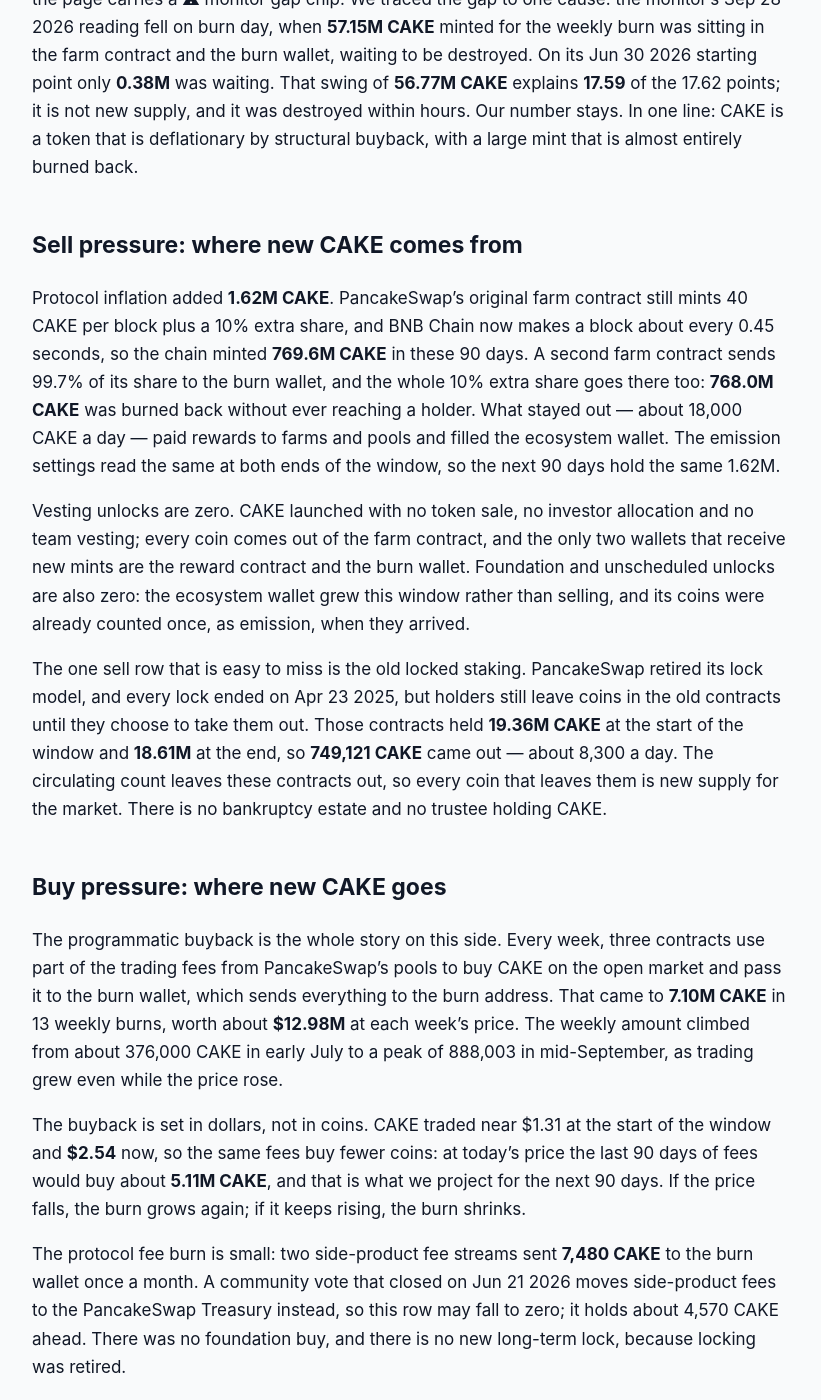
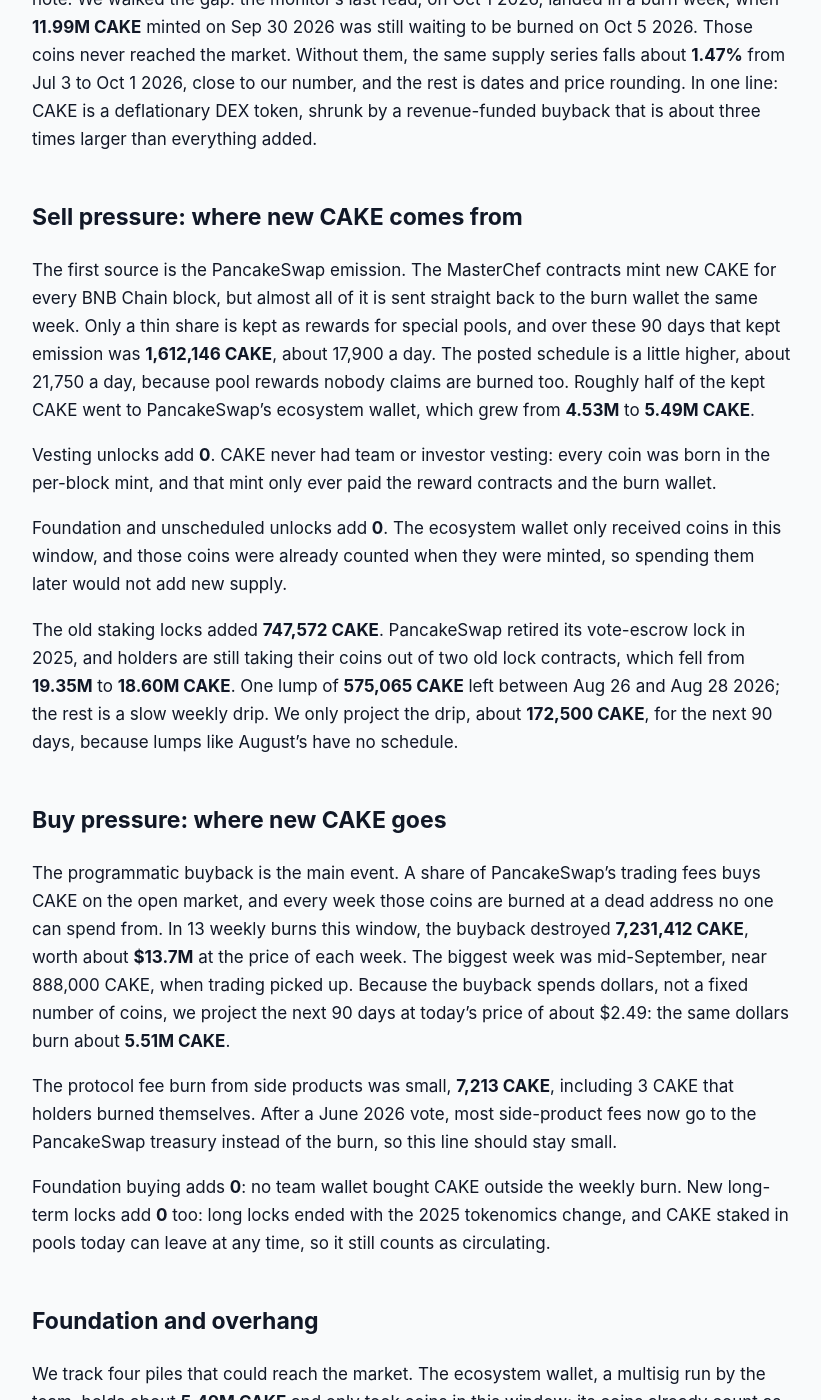
Before and after one commit to jeevansongmy-spec/mrnasdog-articles, a Jekyll site: the page built from crypto/cake-pressure-framework.md, in a window 1280 px wide and 1400 px high, scrolled down 557 px. Shown: the whole window, without its empty margins (228-1049 px from the left). Built offline with Jekyll 4.4.1, drawn with Linux system fonts in a browser that asks for light colours; some of the changed text lies outside the part shown.

Commit message:
publish: crypto/cake-pressure-framework

```diff
--- a/crypto/cake-pressure-framework.md
+++ b/crypto/cake-pressure-framework.md
@@ -1,6 +1,6 @@
 ---
-title: "CAKE Inflation Analysis · September 2026 · Supply shrinking · projected to keep shrinking"
-description: "CAKE supply is shrinking: PancakeSwap's fee buyback burned 7.11M CAKE against 2.37M new, net −1.49% over 90 days and about −0.86% expected in the next 90 days."
+title: "CAKE Inflation Analysis · October 2026 · Supply shrinking · projected to keep shrinking"
+description: "CAKE supply is shrinking: PancakeSwap's weekly fee buyback burned 7.23M CAKE against 2.36M added, net -1.53% over 90 days and about -1.17% expected next."
 canonical_url: "https://mrnasdog.com/research/cake/inflation"
 tags: ["crypto", "cake", "pancakeswap", "defi"]
 published: true
@@ -8,50 +8,52 @@ published: true
 
 > Originally published at **[mrnasdog.com/research/cake/inflation](https://mrnasdog.com/research/cake/inflation)** by MrNasdog.
 
-# CAKE Inflation Analysis · September 2026 · Supply shrinking · projected to keep shrinking
+# CAKE Inflation Analysis · October 2026 · Supply shrinking · projected to keep shrinking
 
-CAKE supply is shrinking. Over the 90 days to Sep 29 2026, PancakeSwap’s fee buyback and fee burns destroyed **7.11M CAKE**, while only **2.37M CAKE** of new supply reached the market, so the circulating supply of **318.69M** fell by **1.49%**. The farm contract mints far more than that — 44 CAKE every block — but almost all of it is burned back each week before it reaches anyone. Because the buyback is set in dollars and CAKE now costs more, we expect a smaller shrink of about **0.86%** in the next 90 days.
+PancakeSwap's CAKE supply is shrinking. Over the 90 days to Oct 5 2026 the weekly fee buyback burned **7.23M CAKE**, while pool rewards and old staking locks added **2.36M CAKE**, so the float fell by a net **1.53%**. At today's price the same buyback dollars burn about **5.51M CAKE** in the next 90 days, for a projected **−1.17%**. The supply cap is **400M CAKE**, and today about **336M** exist.
 
 ## The verdict, in one paragraph
 
-Our ledger puts CAKE’s net supply change at **−1.49%** over the last 90 days and **−0.86%** for the next 90 days. The inflation monitor reads **+16.13%**, a gap of **17.62 percentage points**, so the page carries a ⚠ monitor gap chip. We traced the gap to one cause: the monitor’s Sep 28 2026 reading fell on burn day, when **57.15M CAKE** minted for the weekly burn was sitting in the farm contract and the burn wallet, waiting to be destroyed. On its Jun 30 2026 starting point only **0.38M** was waiting. That swing of **56.77M CAKE** explains **17.59** of the 17.62 points; it is not new supply, and it was destroyed within hours. Our number stays. In one line: CAKE is a token that is deflationary by structural buyback, with a large mint that is almost entirely burned back.
+Our ledger reads CAKE at **−1.53%** net over the last 90 days and **−1.17%** projected for the next 90, on a circulating supply of **318.31M CAKE**. The inflation monitor reads **+2.55%**, a gap of **4.08 percentage points**, which is over our 0.5-point line, so the page carries a ⚠ monitor gap note. We walked the gap: the monitor's last read, on Oct 1 2026, landed in a burn week, when **11.99M CAKE** minted on Sep 30 2026 was still waiting to be burned on Oct 5 2026. Those coins never reached the market. Without them, the same supply series falls about **1.47%** from Jul 3 to Oct 1 2026, close to our number, and the rest is dates and price rounding. In one line: CAKE is a deflationary DEX token, shrunk by a revenue-funded buyback that is about three times larger than everything added.
 
 ## Sell pressure: where new CAKE comes from
 
-Protocol inflation added **1.62M CAKE**. PancakeSwap’s original farm contract still mints 40 CAKE per block plus a 10% extra share, and BNB Chain now makes a block about every 0.45 seconds, so the chain minted **769.6M CAKE** in these 90 days. A second farm contract sends 99.7% of its share to the burn wallet, and the whole 10% extra share goes there too: **768.0M CAKE** was burned back without ever reaching a holder. What stayed out — about 18,000 CAKE a day — paid rewards to farms and pools and filled the ecosystem wallet. The emission settings read the same at both ends of the window, so the next 90 days hold the same 1.62M.
+The first source is the PancakeSwap emission. The MasterChef contracts mint new CAKE for every BNB Chain block, but almost all of it is sent straight back to the burn wallet the same week. Only a thin share is kept as rewards for special pools, and over these 90 days that kept emission was **1,612,146 CAKE**, about 17,900 a day. The posted schedule is a little higher, about 21,750 a day, because pool rewards nobody claims are burned too. Roughly half of the kept CAKE went to PancakeSwap's ecosystem wallet, which grew from **4.53M** to **5.49M CAKE**.
 
-Vesting unlocks are zero. CAKE launched with no token sale, no investor allocation and no team vesting; every coin comes out of the farm contract, and the only two wallets that receive new mints are the reward contract and the burn wallet. Foundation and unscheduled unlocks are also zero: the ecosystem wallet grew this window rather than selling, and its coins were already counted once, as emission, when they arrived.
+Vesting unlocks add **0**. CAKE never had team or investor vesting: every coin was born in the per-block mint, and that mint only ever paid the reward contracts and the burn wallet.
 
-The one sell row that is easy to miss is the old locked staking. PancakeSwap retired its lock model, and every lock ended on Apr 23 2025, but holders still leave coins in the old contracts until they choose to take them out. Those contracts held **19.36M CAKE** at the start of the window and **18.61M** at the end, so **749,121 CAKE** came out — about 8,300 a day. The circulating count leaves these contracts out, so every coin that leaves them is new supply for the market. There is no bankruptcy estate and no trustee holding CAKE.
+Foundation and unscheduled unlocks add **0**. The ecosystem wallet only received coins in this window, and those coins were already counted when they were minted, so spending them later would not add new supply.
+
+The old staking locks added **747,572 CAKE**. PancakeSwap retired its vote-escrow lock in 2025, and holders are still taking their coins out of two old lock contracts, which fell from **19.35M** to **18.60M CAKE**. One lump of **575,065 CAKE** left between Aug 26 and Aug 28 2026; the rest is a slow weekly drip. We only project the drip, about **172,500 CAKE**, for the next 90 days, because lumps like August's have no schedule.
 
 ## Buy pressure: where new CAKE goes
 
-The programmatic buyback is the whole story on this side. Every week, three contracts use part of the trading fees from PancakeSwap’s pools to buy CAKE on the open market and pass it to the burn wallet, which sends everything to the burn address. That came to **7.10M CAKE** in 13 weekly burns, worth about **$12.98M** at each week’s price. The weekly amount climbed from about 376,000 CAKE in early July to a peak of 888,003 in mid-September, as trading grew even while the price rose.
+The programmatic buyback is the main event. A share of PancakeSwap's trading fees buys CAKE on the open market, and every week those coins are burned at a dead address no one can spend from. In 13 weekly burns this window, the buyback destroyed **7,231,412 CAKE**, worth about **$13.7M** at the price of each week. The biggest week was mid-September, near 888,000 CAKE, when trading picked up. Because the buyback spends dollars, not a fixed number of coins, we project the next 90 days at today's price of about $2.49: the same dollars burn about **5.51M CAKE**.
 
-The buyback is set in dollars, not in coins. CAKE traded near $1.31 at the start of the window and **$2.54** now, so the same fees buy fewer coins: at today’s price the last 90 days of fees would buy about **5.11M CAKE**, and that is what we project for the next 90 days. If the price falls, the burn grows again; if it keeps rising, the burn shrinks.
+The protocol fee burn from side products was small, **7,213 CAKE**, including 3 CAKE that holders burned themselves. After a June 2026 vote, most side-product fees now go to the PancakeSwap treasury instead of the burn, so this line should stay small.
 
-The protocol fee burn is small: two side-product fee streams sent **7,480 CAKE** to the burn wallet once a month. A community vote that closed on Jun 21 2026 moves side-product fees to the PancakeSwap Treasury instead, so this row may fall to zero; it holds about 4,570 CAKE ahead. There was no foundation buy, and there is no new long-term lock, because locking was retired.
+Foundation buying adds **0**: no team wallet bought CAKE outside the weekly burn. New long-term locks add **0** too: long locks ended with the 2025 tokenomics change, and CAKE staked in pools today can leave at any time, so it still counts as circulating.
 
 ## Foundation and overhang
 
-Four overhangs are tracked. The ecosystem wallet, a multisig fed by a share of the farm emission, held **5.41M CAKE** at the end of the window, up from 4.45M; it is checked on-chain every day, and because its coins were counted as emission on arrival, spending them would not be counted again. The old lock contracts hold **18.61M CAKE** that belongs to holders, not the team, and drains a little every day. The PancakeSwap Treasury now takes side-product fees, but its address is not disclosed, so its size is unknown and it is watched through governance and monthly reports. Finally, the 400M supply cap leaves about **63.8M CAKE** of room to mint above today’s supply; the team has said it does not plan to use it. If any of these balances falls between our checks, the outflow enters the foundation and unscheduled unlocks row at the next check.
+We track four piles that could reach the market. The ecosystem wallet, a multisig run by the team, holds about **5.49M CAKE** and only took coins in this window; its coins already count as circulating. The two old lock contracts still hold **18.60M CAKE** that belongs to holders who have not yet withdrawn; every coin that leaves them enters the market. The treasury that now receives side-product fees has no public address, so we follow it through governance posts and the monthly burn reports. Last, the cap leaves room for about **64M** more CAKE above today's supply, but there is no plan to mint into it. We read these balances on-chain at every rebuild. If any of them falls between rebuilds, the outflow enters the sell side at the next rebuild.
 
 ## How CAKE compares to other DEX tokens
 
-Most exchange tokens that return value to holders do it one of two ways: they share fees with people who lock the token, or they buy the token and burn it. PancakeSwap tried the first model with its vote-escrow locks and then retired it in 2025; CAKE now runs purely on the second. That makes CAKE’s supply depend on trading volume in dollars and on the CAKE price, not on how many people choose to lock.
+Among exchange tokens, CAKE sits with the buy-and-burn group. Its burn is paid from real trading fees, in dollars, and it runs every week, so the shrink rate follows how much people trade on PancakeSwap. When volume and fees rose in September, the weekly burn rose with them; when trading cools, the burn shrinks, while the emission stays the same every block.
 
-Against DEX tokens that still pay out new tokens to liquidity providers with no burn behind them, CAKE is the rare case where the buyback is larger than the emission — here more than three to one. Against exchange tokens that burn on a fixed quarterly calendar, CAKE burns every week and the size moves with fees, so its supply path is smoother but less predictable.
+Many DEX tokens work the other way: they keep printing rewards for liquidity providers and use little or none of their fees to buy back. Those tokens grow their supply by design. Some others buy back but park the coins in a treasury wallet instead of burning them, which leaves a pile that can come back. CAKE's bought coins go to a dead address, which is the stronger version.
 
-The structural risk is the same as for any fee-funded burn: when trading slows or the price climbs, the burn shrinks, while the emission of about 18,000 CAKE a day and the drain from the old lock contracts keep running. A fixed-supply token has no such exposure; CAKE trades a hard cap for a buyback that must keep earning its place.
+The trade-off is that CAKE's cap is a vote, not code. The 400M cap was set by a January 2026 vote and the mint function is still live, so the limit depends on governance staying disciplined.
 
 ## What to watch in the next 90 days
 
-The weekly burn lands every Monday, starting Oct 5 2026; a week under about 184,000 CAKE bought back would mean the burn no longer covers emission plus lock exits. The September 2026 monthly burn report is due in early October and will show whether the late-September pace held. Watch whether the side-product fee streams stop arriving, as the June 2026 vote allows. Watch the old lock contracts: a large holder taking out millions at once would lift the sell side. And watch governance for any change to the 44-CAKE-per-block mint or the 400M cap.
+First, the weekly burns: each one shows whether trading fees can keep buying at the September pace now that CAKE costs almost twice what it did in July. Second, the monthly burn report for September, due in the first half of October 2026, which should confirm the mint and burn totals. Third, any new vote on emissions, the cap or fee splits; no proposal is open as of Oct 5 2026. Fourth, the old lock contracts: another lump like August's would raise the sell side. Fifth, the ecosystem wallet: if it starts paying out large amounts, we will see it on-chain.
 
 ## Summary
 
-CAKE supply fell **1.49%** in the 90 days to Sep 29 2026 and is projected to fall about **0.86%** in the next 90 days. PancakeSwap mints 44 CAKE per block but burns almost all of it back, so only 1.62M CAKE of emission and 749,121 CAKE from old locks reached the market, against 7.10M CAKE bought with trading fees and burned. The key risk is that the buyback is set in dollars: a higher CAKE price or lower trading volume shrinks the burn while new supply keeps coming. The 400M cap sits about 63.8M CAKE above today’s supply.
+PancakeSwap's CAKE is shrinking: a weekly fee buyback burned **7.23M CAKE** in 90 days against **2.36M** added by pool rewards and old staking locks, for a net **−1.53%**, with about **−1.17%** projected next. The engine is real trading revenue spent on open-market buybacks that are sent to a dead address. The key risk is that the burn depends on trading fees and on the price: slower trading or a higher CAKE price means fewer coins burned, while the emission does not change. The ceiling is a 400M cap set by vote, about 64M above today's supply.
 
 ---
 
-*MrNasdog Pressure Framework analysis of CAKE, Metric 1 — Inflation. Data + explanation only. Not financial advice. Checked Sep 29 2026.*
+*MrNasdog Pressure Framework analysis of CAKE, Metric 1 — Inflation. Data + explanation only. Not financial advice. Checked Oct 5 2026.*
```
